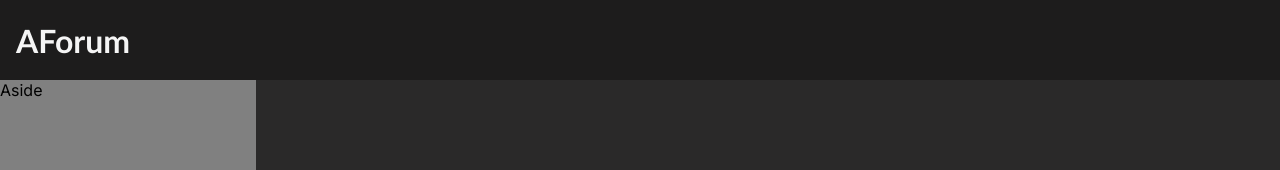
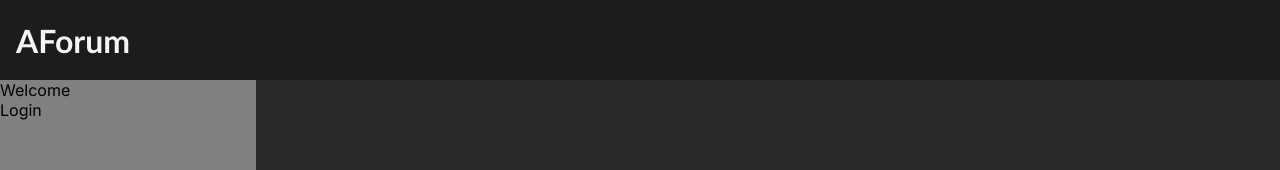
Before and after one commit to AdrianKnudsen/aforum, a Next.js app: page / in a window 1280 px wide. Shown: the top 170 px of the page. Built offline with nearby package versions, Linux system fonts and the light colour scheme.

Commit message:
bug fix for vercel

```diff
--- a/src/Css/navbar.module.css
+++ b/src/Css/navbar.module.css
@@ -10,4 +10,5 @@
 .h1 {
   font-family: "Gill Sans", "Gill Sans MT", Calibri, "Trebuchet MS", sans-serif;
   padding: 1rem;
+  cursor: pointer;
 }
--- a/src/app/components/Aside.tsx
+++ b/src/app/components/Aside.tsx
@@ -2,5 +2,14 @@ import React from "react";
 import styles from "@/Css/aside.module.css";
 
 export default function Aside() {
-  return <div className={styles.aSideContainer}>Aside</div>;
+  return (
+    <div className={styles.aSideContainer}>
+      <ul>
+        <li>
+          <p>Welcome</p>
+          <p>Login</p>
+        </li>
+      </ul>
+    </div>
+  );
 }
--- a/src/app/page.tsx
+++ b/src/app/page.tsx
@@ -1,6 +1,6 @@
 import styles from "@/Css/page.module.css";
-import Navbar from "./components/navbar";
 import Aside from "./components/Aside";
+import Navbar from "./components/Navbar";
 
 export default function MainPage() {
   return (
```
